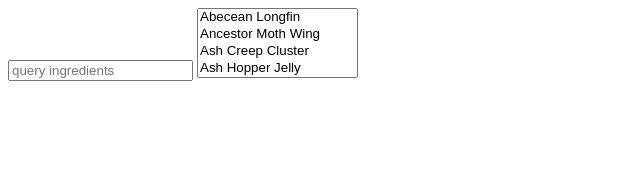
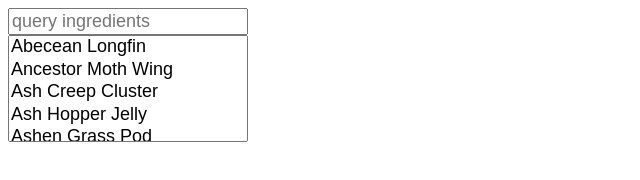
Before and after one commit to pdizz/alchemy, a website built with webpack: page public/index.html in a window 1280 px wide. Shown: the whole page, without its empty margins (0-640 px from the left). Built offline with nearby package versions, Linux system fonts and the light colour scheme.

Commit message:
flexbox elements with some styling

```diff
--- a/public/style.css
+++ b/public/style.css
@@ -1,7 +1,15 @@
-#ingredientsList {
-    float: left;
+.page-wrap {
+    display: flex;
+    flex-direction: row;
 }
 
-#effectsList {
-    float: right;
+input {
+    display: block;
+    font-size: large;
 }
+
+select {
+    height: 90%;
+    width: 100%;
+    font-size: large;
+}
```
